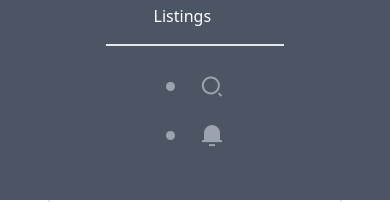
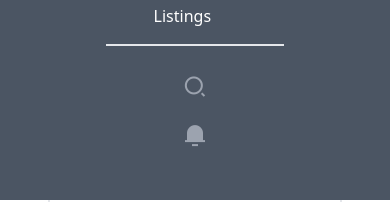
Before and after one commit to Iftesham-Farhan-Tamim/elysium-dashboard, a React (Vite) app: page / in a window 390 px wide. Both pictures are taken after a click on the button 362 px from the left and 35 px from the top of the page. Shown: the part 362-564 px from the top of the page. Built offline with nearby package versions, Linux system fonts and the light colour scheme.

Commit message:
some changes

```diff
--- a/src/components/HeroSection.jsx
+++ b/src/components/HeroSection.jsx
@@ -58,7 +58,7 @@ function HeroSection() {
                             className="bg-gray-200 hover:bg-gray-300 text-gray-800 font-medium py-2 px-4 rounded-full inline-flex items-center transition-colors"
                             onClick={toggleDropdown}>
                             Last Month
-                            <i class="ri-arrow-down-s-line"></i>
+                            <p className='text-1xl'><i class="ri-arrow-down-s-line"></i></p>
                         </button>
                         <ul className={`absolute ${isOpen ? 'block' : 'hidden'} bg-white text-gray-800 pt-1 min-w-[9.1rem] cursor-pointer`}>
                             {dropdownItems.map((item, index) => (
--- a/src/components/Navbar.jsx
+++ b/src/components/Navbar.jsx
@@ -83,28 +83,6 @@ function Navbar() {
                 {/* Right-side Icons and Profile */}
                 <div className='hidden lg:flex'>
                     <ul className='flex space-x-6'>
-                        {/* <ThemeBtn /> */}
-                        {/* <label className="swap swap-rotate">
-                            <input type="checkbox"
-                                onChange={handleToggle}
-                                checked={theme === "light" ? false : true} />
-
-                            <svg
-                                className="swap-on h-8 w-10 fill-current"
-                                xmlns="http://www.w3.org/2000/svg"
-                                viewBox="0 0 24 24">
-                                <path
-                                    d="M5.64,17l-.71.71a1,1,0,0,0,0,1.41,1,1,0,0,0,1.41,0l.71-.71A1,1,0,0,0,5.64,17ZM5,12a1,1,0,0,0-1-1H3a1,1,0,0,0,0,2H4A1,1,0,0,0,5,12Zm7-7a1,1,0,0,0,1-1V3a1,1,0,0,0-2,0V4A1,1,0,0,0,12,5ZM5.64,7.05a1,1,0,0,0,.7.29,1,1,0,0,0,.71-.29,1,1,0,0,0,0-1.41l-.71-.71A1,1,0,0,0,4.93,6.34Zm12,.29a1,1,0,0,0,.7-.29l.71-.71a1,1,0,1,0-1.41-1.41L17,5.64a1,1,0,0,0,0,1.41A1,1,0,0,0,17.66,7.34ZM21,11H20a1,1,0,0,0,0,2h1a1,1,0,0,0,0-2Zm-9,8a1,1,0,0,0-1,1v1a1,1,0,0,0,2,0V20A1,1,0,0,0,12,19ZM18.36,17A1,1,0,0,0,17,18.36l.71.71a1,1,0,0,0,1.41,0,1,1,0,0,0,0-1.41ZM12,6.5A5.5,5.5,0,1,0,17.5,12,5.51,5.51,0,0,0,12,6.5Zm0,9A3.5,3.5,0,1,1,15.5,12,3.5,3.5,0,0,1,12,15.5Z" />
-                            </svg>
-
-                            <svg
-                                className="swap-off h-8 w-10 fill-current"
-                                xmlns="http://www.w3.org/2000/svg"
-                                viewBox="0 0 24 24">
-                                <path
-                                    d="M21.64,13a1,1,0,0,0-1.05-.14,8.05,8.05,0,0,1-3.37.73A8.15,8.15,0,0,1,9.08,5.49a8.59,8.59,0,0,1,.25-2A1,1,0,0,0,8,2.36,10.14,10.14,0,1,0,22,14.05,1,1,0,0,0,21.64,13Zm-9.5,6.69A8.14,8.14,0,0,1,7.08,5.22v.27A10.15,10.15,0,0,0,17.22,15.63a9.79,9.79,0,0,0,2.1-.22A8.11,8.11,0,0,1,12.14,19.73Z" />
-                            </svg>
-                        </label> */}
                         <li className='text-2xl cursor-pointer text-gray-400'>
                             <i className="ri-search-2-line"></i>
                         </li>
@@ -119,9 +97,9 @@ function Navbar() {
                 <div className="lg:hidden flex items-center">
                     <button onClick={toggleNavbar}>
                         {isMobileMenuOpen ? (
-                            <i className="ri-close-line text-2xl"></i> // Close icon when menu is open
+                            <i className="ri-close-line text-2xl"></i>
                         ) : (
-                            <i className="ri-menu-3-line text-2xl"></i> // Menu icon when menu is closed
+                            <i className="ri-menu-3-line text-2xl"></i>
                         )}
                     </button>
                 </div>
@@ -142,12 +120,12 @@ function Navbar() {
 
                     {/*  */}
                     <div className="flex flex-col space-y-4 mt-6">
-                        <li className='text-2xl cursor-pointer text-gray-400'>
+                        <p className='text-2xl cursor-pointer text-gray-400'>
                             <i className="ri-search-2-line"></i>
-                        </li>
-                        <li className='text-2xl cursor-pointer text-gray-400'>
+                        </p>
+                        <p className='text-2xl cursor-pointer text-gray-400'>
                             <i className="ri-notification-3-fill"></i>
-                        </li>
+                        </p>
                     </div>
                 </div>
             )}
```
